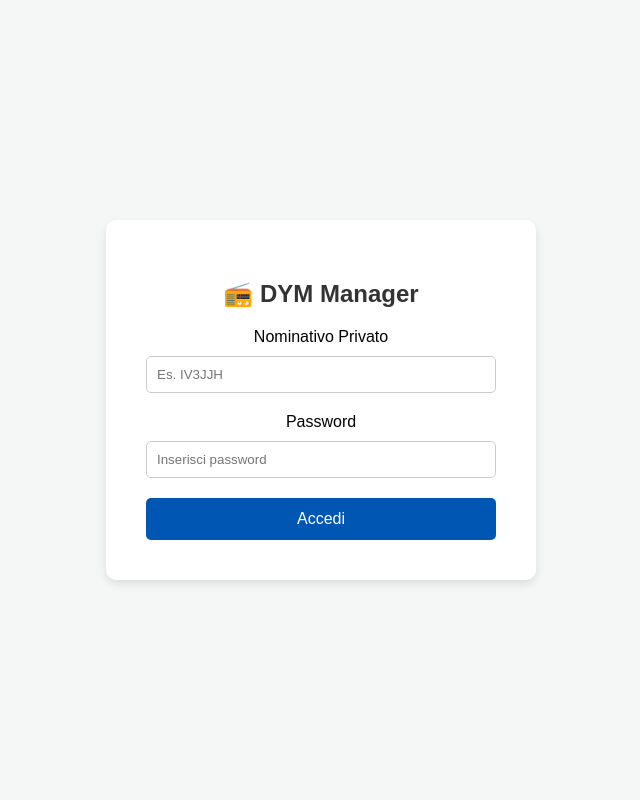
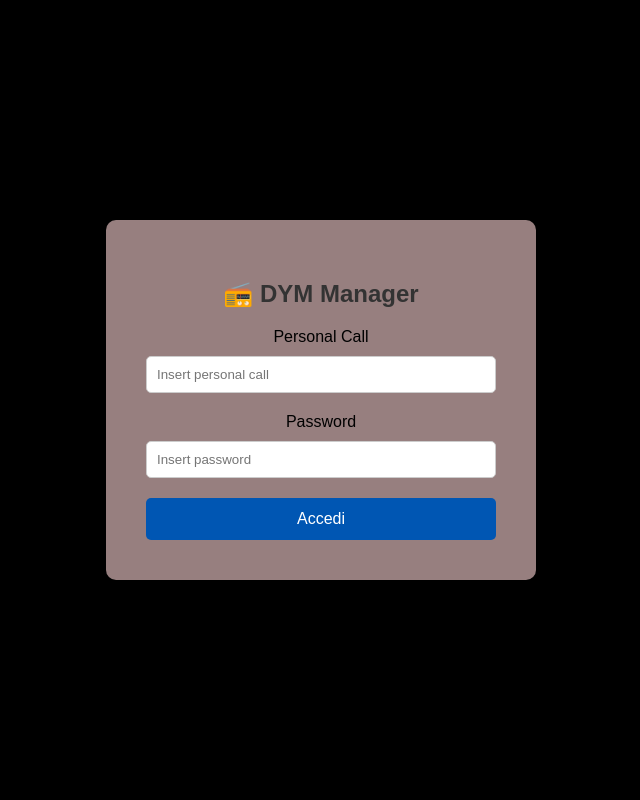
Before and after one commit to iv3jjh/YOTA-project, a Flask app: page / in a window 1280 px wide. Shown: the whole page, without its empty margins (319-959 px from the left). Run offline with Flask 3, Linux system fonts and the light colour scheme; some libraries are stand-ins or nearby versions.

Commit message:
modifiche di stile

```diff
--- a/templates/fpage.html
+++ b/templates/fpage.html
@@ -7,7 +7,7 @@
     <style>
         body {
             font-family: Arial, sans-serif;
-            background-color: #f4f7f6;
+            background-color: #000000;
             display: flex;
             justify-content: center;
             align-items: center;
@@ -15,7 +15,7 @@
             margin: 0;
         }
         .login-container {
-            background-color: white;
+            background-color: rgb(151, 127, 127);
             padding: 40px;
             border-radius: 10px;
             box-shadow: 0 4px 8px rgba(0,0,0,0.1);
@@ -55,11 +55,11 @@
     <div class="login-container">
         <h2>📻 DYM Manager</h2>
         <form action="/" method="POST">
-            <label for="nominativo">Nominativo Privato</label>
-            <input type="text" id="nominativo" name="nominativo" placeholder="Es. IV3JJH" required>
+            <label for="nominativo">Personal Call</label>
+            <input type="text" id="nominativo" name="nominativo" placeholder="Insert personal call" required>
 
             <label for="password">Password</label>
-            <input type="password" id="password" name="password" placeholder="Inserisci password" required>
+            <input type="password" id="password" name="password" placeholder="Insert password" required>
 
             <button type="submit">Accedi</button>
         </form>
```
